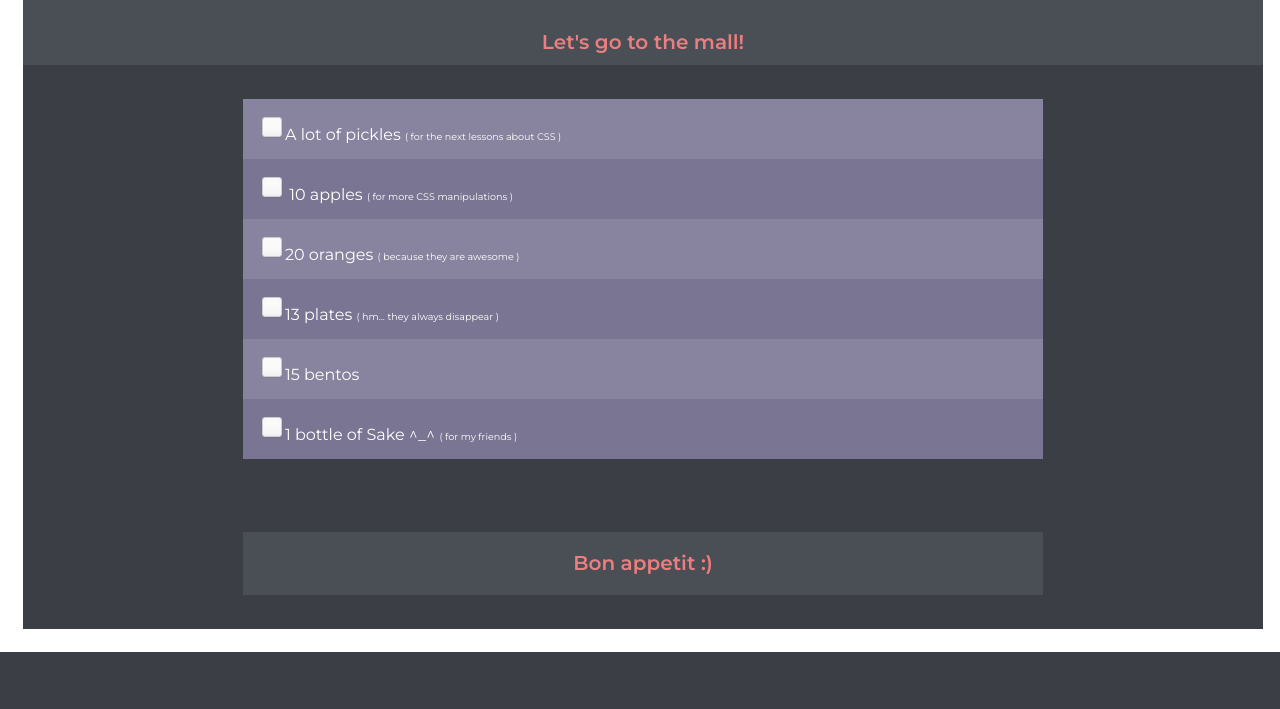
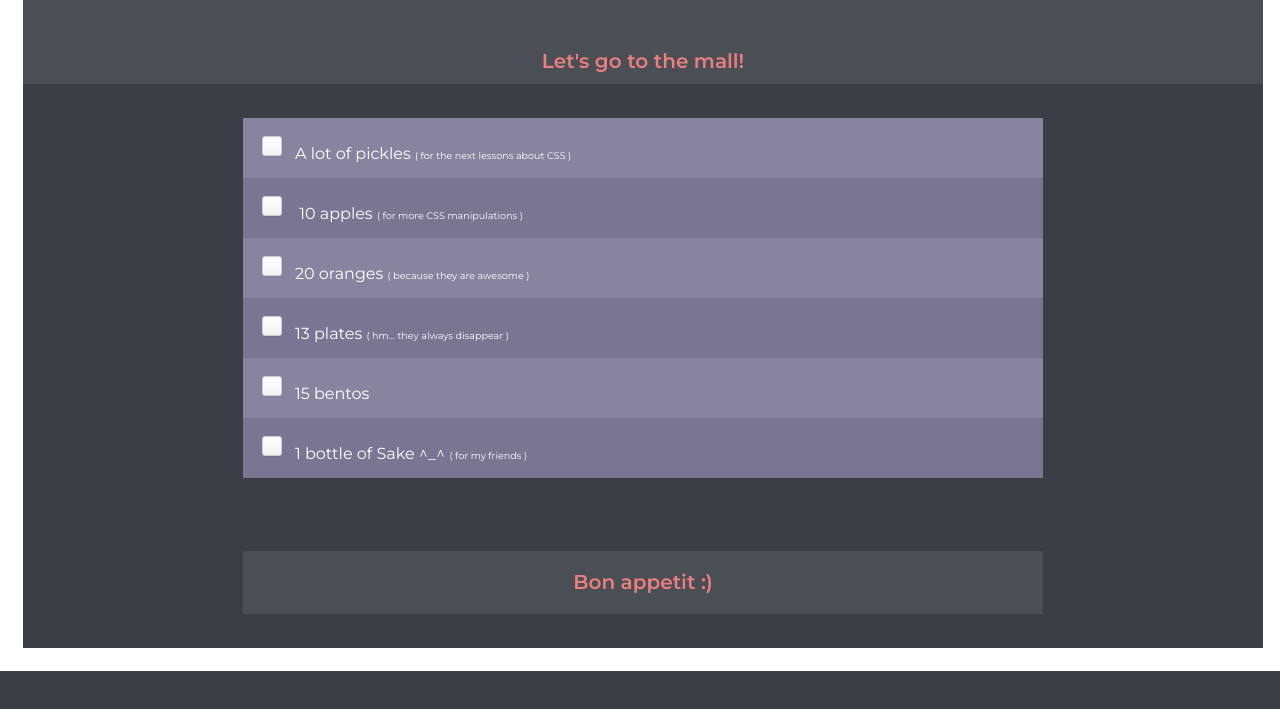
Before and after one commit to ykalchenko/08_CSS_2, a plain HTML site: page index.html in a window 1280 px wide. Shown: the part 83-792 px from the top of the page. Drawn offline with Linux system fonts and the light colour scheme.

Commit message:
product style

```diff
--- a/index.css
+++ b/index.css
@@ -47,6 +47,15 @@ h5 {
 
 h5::after {
   padding-bottom: 11px;
+}
+
+h5:last-child {
+  padding-top: 19px;
+}
+
+.product {
+  margin-left: 10px;
+  margin-top: -10px;
 }
 
 ul {
--- a/index.html
+++ b/index.html
@@ -17,39 +17,39 @@
     <ul>
       <label class="list-item">
         <li class="pickles">
-          <input type="checkbox" class="custom-checkbox"><span>A lot of pickles</span> <span class="small">( for the next lessons about CSS )</span>
+          <input type="checkbox" class="custom-checkbox"><span class="product">A lot of pickles</span> <span class="small">( for the next lessons about CSS )</span>
         </li>
       </label>
       <label class="list-item">
         <li class="apples">
-          <input name="apples" type="checkbox" class="custom-checkbox"> <span>10 apples</span> <span class="small">( for more CSS manipulations )</span>
+          <input name="apples" type="checkbox" class="custom-checkbox"> <span class="product">10 apples</span> <span class="small">( for more CSS manipulations )</span>
         </li>
       </label>
       <label class="list-item">
         <li class="oranges">
-          <input name="oranges" type="checkbox"  class="custom-checkbox"/><span>20 oranges</span> <span class="small">( because they are awesome )</span>
+          <input name="oranges" type="checkbox"  class="custom-checkbox"/><span class="product">20 oranges</span> <span class="small">( because they are awesome )</span>
         </li>
       </label>
       <label class="list-item">
         <li class="plates">
-          <input name="plates" type="checkbox"  class="custom-checkbox"/><span>13 plates</span> <span class="small">( hm... they always disappear )</span>
+          <input name="plates" type="checkbox"  class="custom-checkbox"/><span class="product">13 plates</span> <span class="small">( hm... they always disappear )</span>
         </li>
       </label>
       <label class="list-item">
         <li class="bentos">
-          <input name="bentos" type="checkbox"  class="custom-checkbox"/><span>15 bentos</span>
+          <input name="bentos" type="checkbox"  class="custom-checkbox"/><span class="product">15 bentos</span>
         </li>
       </label>
       <label class="list-item">
         <li class="bottle">
-          <input name="bottle" type="checkbox"  class="custom-checkbox"/><span>1 bottle of Sake ^_^</span> <span class="small">( for my friends )</span>
+          <input name="bottle" type="checkbox"  class="custom-checkbox"/><span class="product">1 bottle of Sake ^_^</span> <span class="small">( for my friends )</span>
         </li>
       </label>
     </ul>
   </main>
   <footer>
     <div class="bon-appetit">
-      <h5 style="padding-top: 19px;">Bon appetit :)</h5>
+      <h5>Bon appetit :)</h5>
     </div>
   </footer>
 </body>
```
